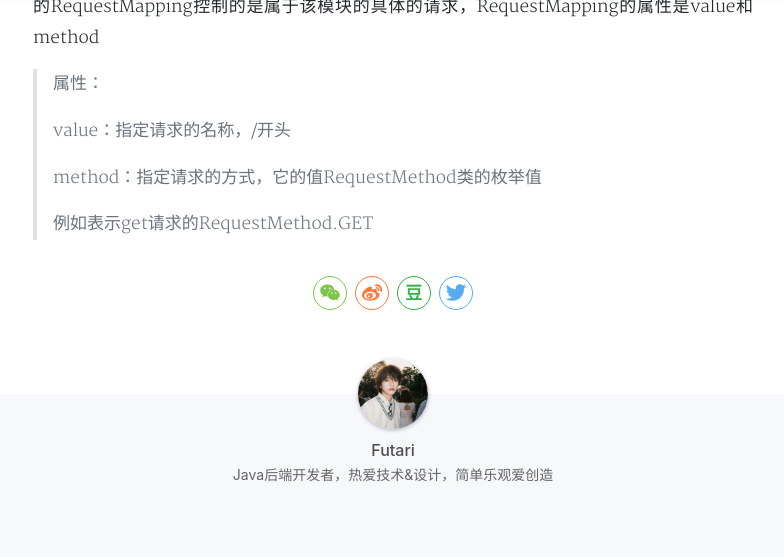
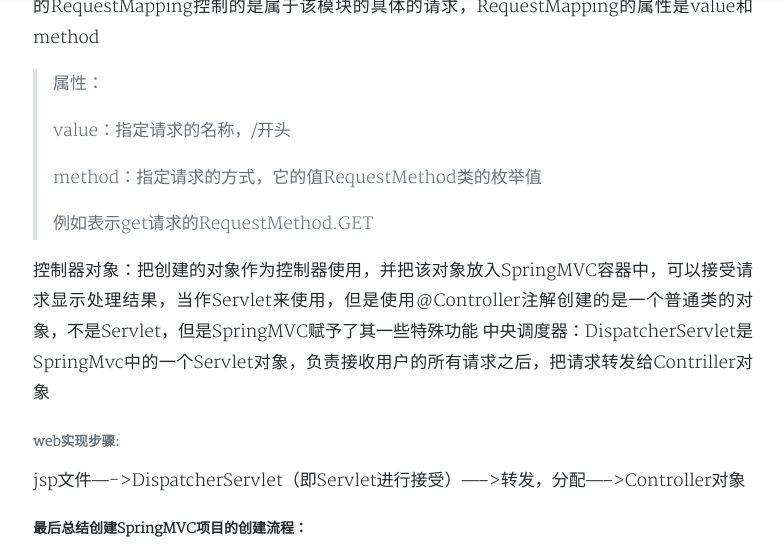
Before and after one commit to qq2428670182/qq2428670182.github.io, a Jekyll site: the page built from _posts/2021-11-20-SpringMVC笔记.md, in a window 1280 px wide and 1400 px high, scrolled down 1738 px. Shown: the top 557 px of the window, without its empty margins (247-1031 px from the left). Built offline with Jekyll 4.4.1, drawn with Linux system fonts in a browser that asks for light colours; nearby versions of some CDN libraries; comment, search, counter and statistics services are not loaded; a style sheet for code colours, icons or effects is not loaded; some of the changed text lies outside the part shown.

Commit message:
Update 2021-11-20-SpringMVC笔记.md

````diff
--- a/_posts/2021-11-20-SpringMVC笔记.md
+++ b/_posts/2021-11-20-SpringMVC笔记.md
@@ -48,6 +48,10 @@ URL是URI的子类，URLI的层级更高
 
 ```
 
+
+
+
+
 请求的处理过程：调用Servlet的service方法
 protected void service(....)
 protected void doService(....)
@@ -58,7 +62,11 @@ protected void doDispatch(request,response){
 框架的视图解析器可以帮助程序员设置视图文件的路径，在类上加注解来区分不同的模块，不同的模块下有不同的视图文件。在简化的路径下就不能写全路径访问了
 因为要简写路径，所以有前缀和后缀（扩展名）设置，声明的是视图解析器对象，使用bean和property设置
 
+
+
 不加模块，那么Controller的请求默认是/（根目录）开始
+
+
 
 关于@RequesuMapping：
 放在类的上面：是所有请求的公共部分，叫做模块名称，在方法上的RequestMapping控制的是属于该模块的具体的请求，RequestMapping的属性是value和method
@@ -70,3 +78,43 @@ protected void doDispatch(request,response){
 > method：指定请求的方式，它的值RequestMethod类的枚举值
 >
 > 例如表示get请求的RequestMethod.GET
+
+
+
+控制器对象：把创建的对象作为控制器使用，并把该对象放入SpringMVC容器中，可以接受请求显示处理结果，当作Servlet来使用，但是使用@Controller注解创建的是一个普通类的对象，不是Servlet，但是SpringMVC赋予了其一些特殊功能
+中央调度器：DispatcherServlet是SpringMvc中的一个Servlet对象，负责接收用户的所有请求之后，把请求转发给Contriller对象
+
+###### web实现步骤:
+jsp文件---->DispatcherServlet（即Servlet进行接受）----->转发，分配----->Controller对象
+
+##### 最后总结创建SpringMVC项目的创建流程：
+1）新建Maven工程
+2）加入依赖（Spring-webmvc依赖、jsp、Servlet）
+
+3）重点：在web.xml中注册核心对象DispatcherServlet（前端控制器）
+
+4）创建一个发起请求的jsp文件
+5）创建Controller类：在类上加入Controller注解，创建对象并放入SpringMVC容器中，同时在类的方法上加入@RequestMapping注解
+6）创建一个显示最终结果的jsp文件
+7）创建SpringMVC配置文件:
+    1)因为使用了注解，所以一定使用组件扫描器
+    2）声明视图解析器处理视图
+
+###### 统一资源标识符（Uniform Resource Identifier，URI)是一个用于标识某一互联网资源名称的字符串。
+###### URL是URI的子类，URLI的层级更高
+
+直接接受用户参数：
+逐个接受:处理器方法的形参名必须和请求的参数名name一致
+
+
+
+``` java
+/***
+*当请求中参数名和Controller的形参不一致时，需要@RequestParam
+*@RequestParam属性：1)value：请求中的参数名称
+*2)required：boolean类型，默认是true，表示请求中必须包含此参数，不包含则会报错
+*位置：位于方法内形参定义的前面
+*例如public void doSome(@RequestParam("rname") String name)){}
+*/
+使用对象接请求参数，需要请求参数名和对象的属性名同名
+```
````
